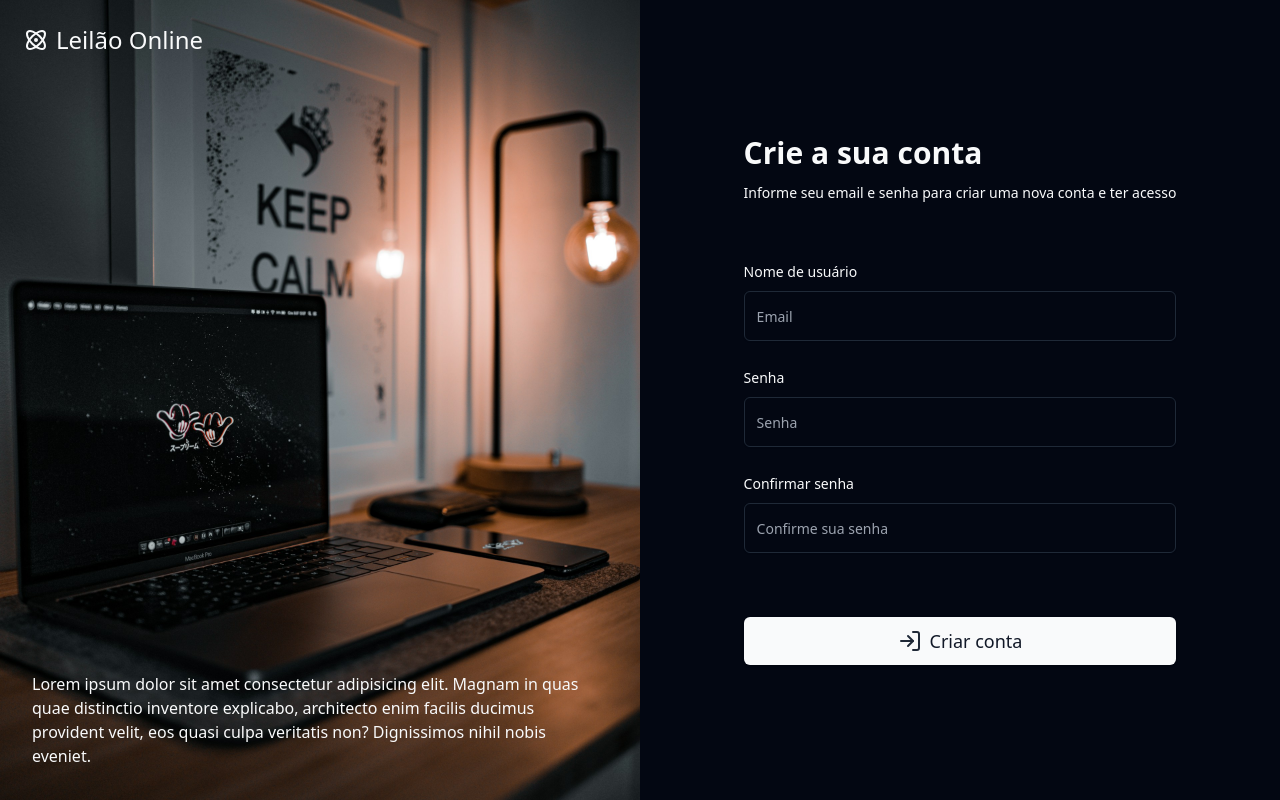
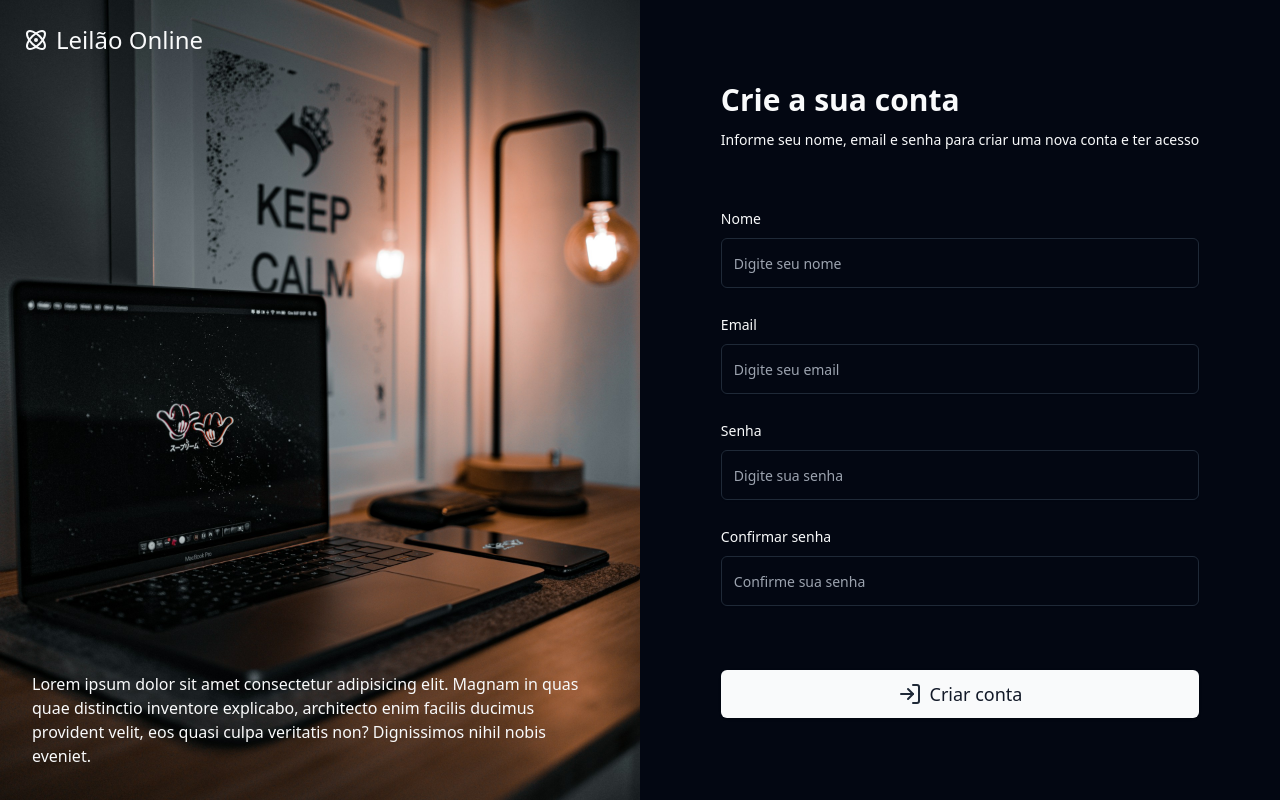
Before and after one commit to aluisiolucio/leilao-online-frontend, a React (Vite) app: page / in a window 1280 px wide. Built offline with nearby package versions, Linux system fonts and the light colour scheme.

Commit message:
Add input de Nome no cadastro

```diff
--- a/src/pages/createAccount.tsx
+++ b/src/pages/createAccount.tsx
@@ -19,17 +19,22 @@ export function CreateAccount() {
       <form>
         <div className="space-y-3">
           <h1 className="text-3xl font-bold">Crie a sua conta</h1>
-          <p className="text-sm">Informe seu email e senha para criar uma nova conta e ter acesso</p>
+          <p className="text-sm">Informe seu nome, email e senha para criar uma nova conta e ter acesso</p>
         </div>
 
         <div className="space-y-2 mt-14">
-          <Label htmlFor="email">Nome de usuário</Label>
-          <Input id='email' type="email" placeholder="Email" className="py-6" />
+          <Label htmlFor="name">Nome</Label>
+          <Input id='name' type="text" placeholder="Digite seu nome" className="py-6" />
+        </div>
+
+        <div className="space-y-2 mt-6">
+          <Label htmlFor="email">Email</Label>
+          <Input id='email' type="email" placeholder="Digite seu email" className="py-6" />
         </div>
 
         <div className="space-y-2 mt-6">
           <Label htmlFor="password">Senha</Label>
-          <Input id="password" type="password" placeholder="Senha" className="py-6"/>
+          <Input id="password" type="password" placeholder="Digite sua senha" className="py-6"/>
         </div>
 
         <div className="space-y-2 mt-6">
```
